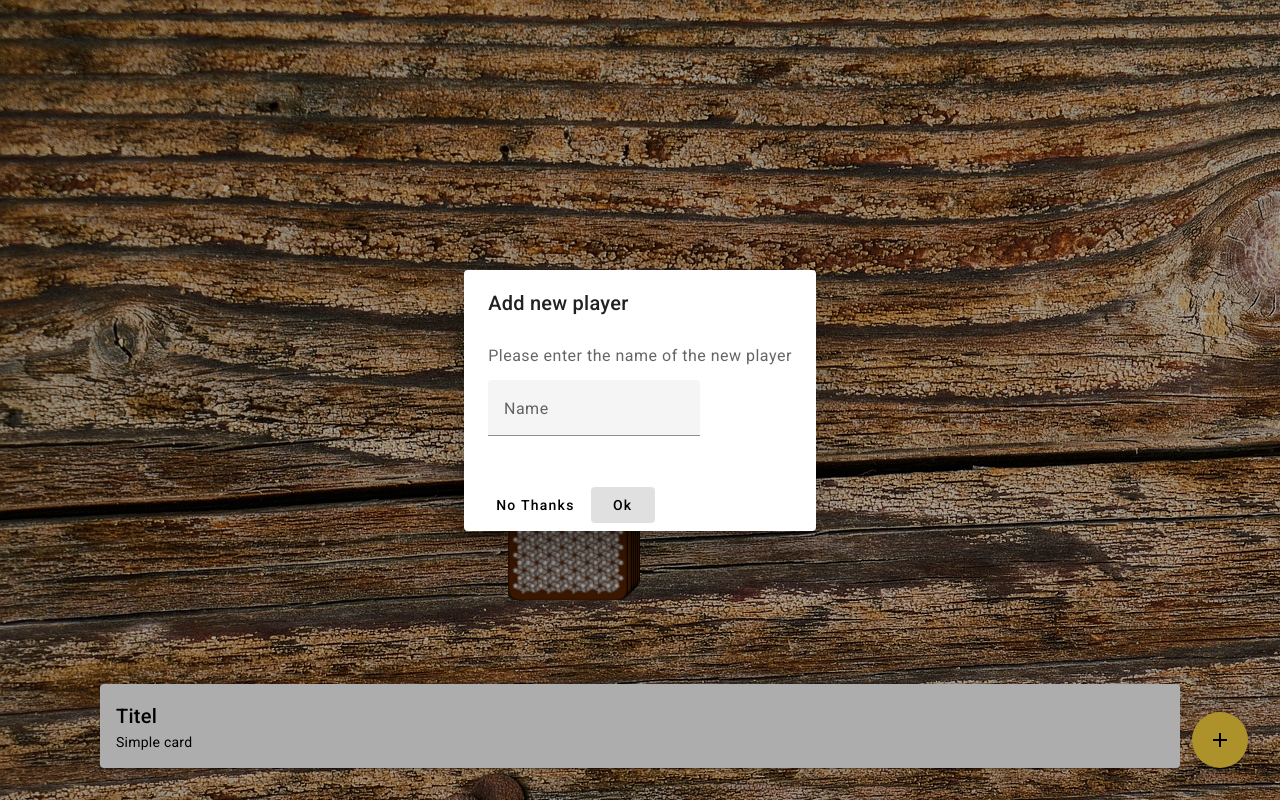
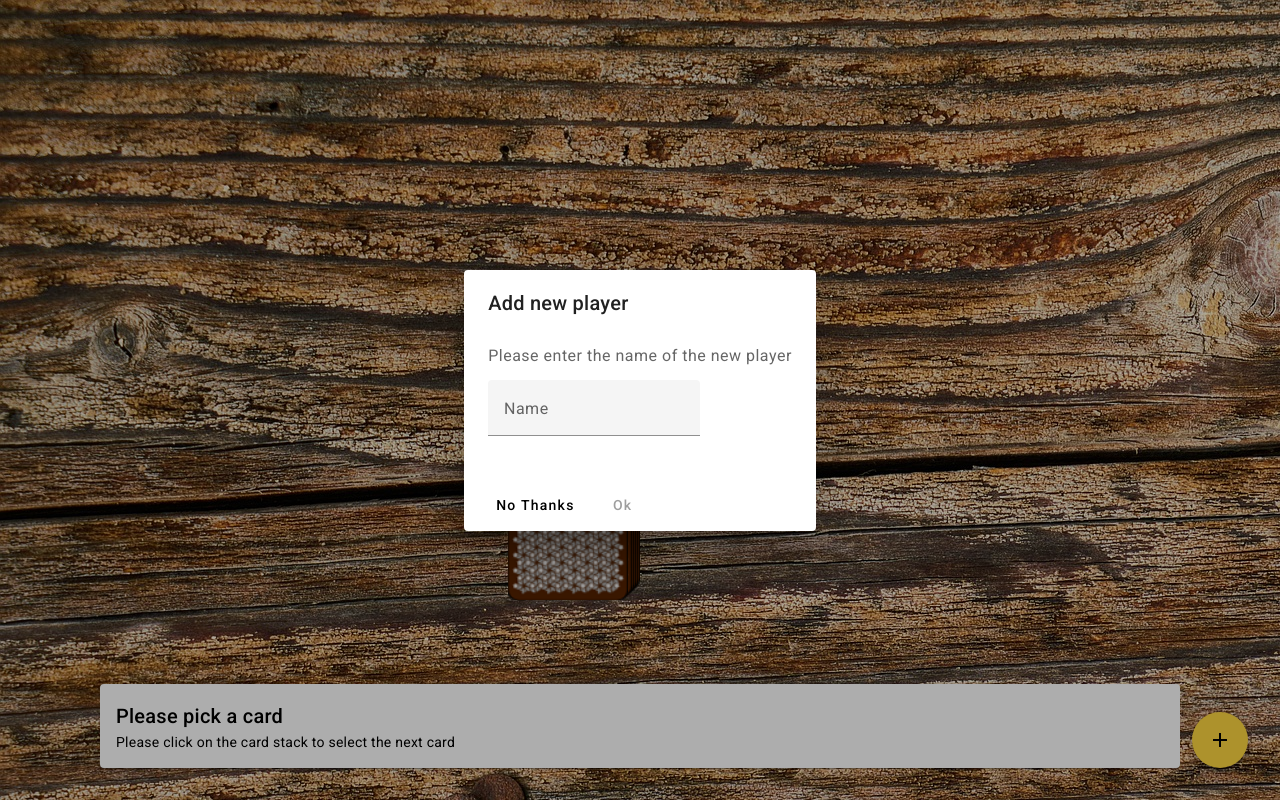
Before and after one commit to JohannesSpringer/ringoffire, an Angular app: page /game in a window 1280 px wide. Both pictures are taken after a click on the button "add". Built offline with nearby package versions, Linux system fonts and the light colour scheme.

Commit message:
first playable version

```diff
--- a/src/app/dialog-add-player/dialog-add-player.component.html
+++ b/src/app/dialog-add-player/dialog-add-player.component.html
@@ -8,5 +8,5 @@
 </div>
 <div mat-dialog-actions>
     <button mat-button (click)="onNoClick()">No Thanks</button>
-    <button mat-button [mat-dialog-close]="name" cdkFocusInitial>Ok</button>
+    <button mat-button [disabled]="name.length == 0" [mat-dialog-close]="name" cdkFocusInitial>Ok</button>
 </div>
--- a/src/app/dialog-add-player/dialog-add-player.component.ts
+++ b/src/app/dialog-add-player/dialog-add-player.component.ts
@@ -1,4 +1,5 @@
 import { Component } from '@angular/core';
+import { MatDialogRef } from '@angular/material/dialog';
 
 @Component({
   selector: 'app-dialog-add-player',
@@ -8,7 +9,9 @@
 export class DialogAddPlayerComponent {
   name: string = '';
 
+  constructor(public dialogRef: MatDialogRef<DialogAddPlayerComponent>) {}
+
   onNoClick() {
-
+    this.dialogRef.close();
   }
 }
--- a/src/app/game-info/game-info.component.html
+++ b/src/app/game-info/game-info.component.html
@@ -1,4 +1,4 @@
 <mat-card>
-    <mat-card-title>Titel</mat-card-title>
-    <mat-card-content>Simple card</mat-card-content>
+    <mat-card-title>{{ card ? title : 'Please pick a card' }}</mat-card-title>
+    <mat-card-content>{{ card ? description : 'Please click on the card stack to select the next card' }}</mat-card-content>
 </mat-card>
--- a/src/app/game-info/game-info.component.ts
+++ b/src/app/game-info/game-info.component.ts
@@ -1,11 +1,11 @@
-import { Component, Input, OnInit } from '@angular/core';
+import { Component, Input, OnInit, OnChanges } from '@angular/core';
 
 @Component({
   selector: 'app-game-info',
   templateUrl: './game-info.component.html',
   styleUrls: ['./game-info.component.scss']
 })
-export class GameInfoComponent implements OnInit {
+export class GameInfoComponent implements OnInit, OnChanges {
   cardAction = [
     { title: 'Waterfall', description: 'Everyone has to start drinking at the same time. As soon as player 1 stops drinking, player...' },
     { title: 'You', description: 'You decide who drinks!' },
@@ -26,8 +26,16 @@
   description: string = '';
   @Input() card: string;
 
-  ngOnInit() {
-    console.log('current card: ', this.card)
+  ngOnInit(): void {
+  }
+
+  ngOnChanges(): void {
+    if (this.card) {
+      console.log('current card: ', this.card)
+      let cardNumber = +this.card.split('_')[1];
+      this.title = this.cardAction[cardNumber - 1].title;
+      this.description = this.cardAction[cardNumber - 1].description;
+    }
   }
 
 }
--- a/src/app/game/game.component.ts
+++ b/src/app/game/game.component.ts
@@ -14,7 +14,7 @@
   currentCard: string = '';
   game: Game;
 
-  constructor(public dialog: MatDialog) {}
+  constructor(public dialog: MatDialog) { }
 
   ngOnInit(): void {
     this.newGame();
@@ -30,6 +30,8 @@
       this.currentCard = this.game.stack.pop();
       this.pickCardAnimation = true;
 
+      this.game.currentPlayer++;
+      this.game.currentPlayer = this.game.currentPlayer % this.game.players.length;
       setTimeout(() => {
         this.game.playedCards.push(this.currentCard);
         this.pickCardAnimation = false;
@@ -41,7 +43,9 @@
     const dialogRef = this.dialog.open(DialogAddPlayerComponent);
 
     dialogRef.afterClosed().subscribe((name: string) => {
-      this.game.players.push(name);
+      if (name && name.length > 0) {
+        this.game.players.push(name);
+      }
     });
   }
 }
```
